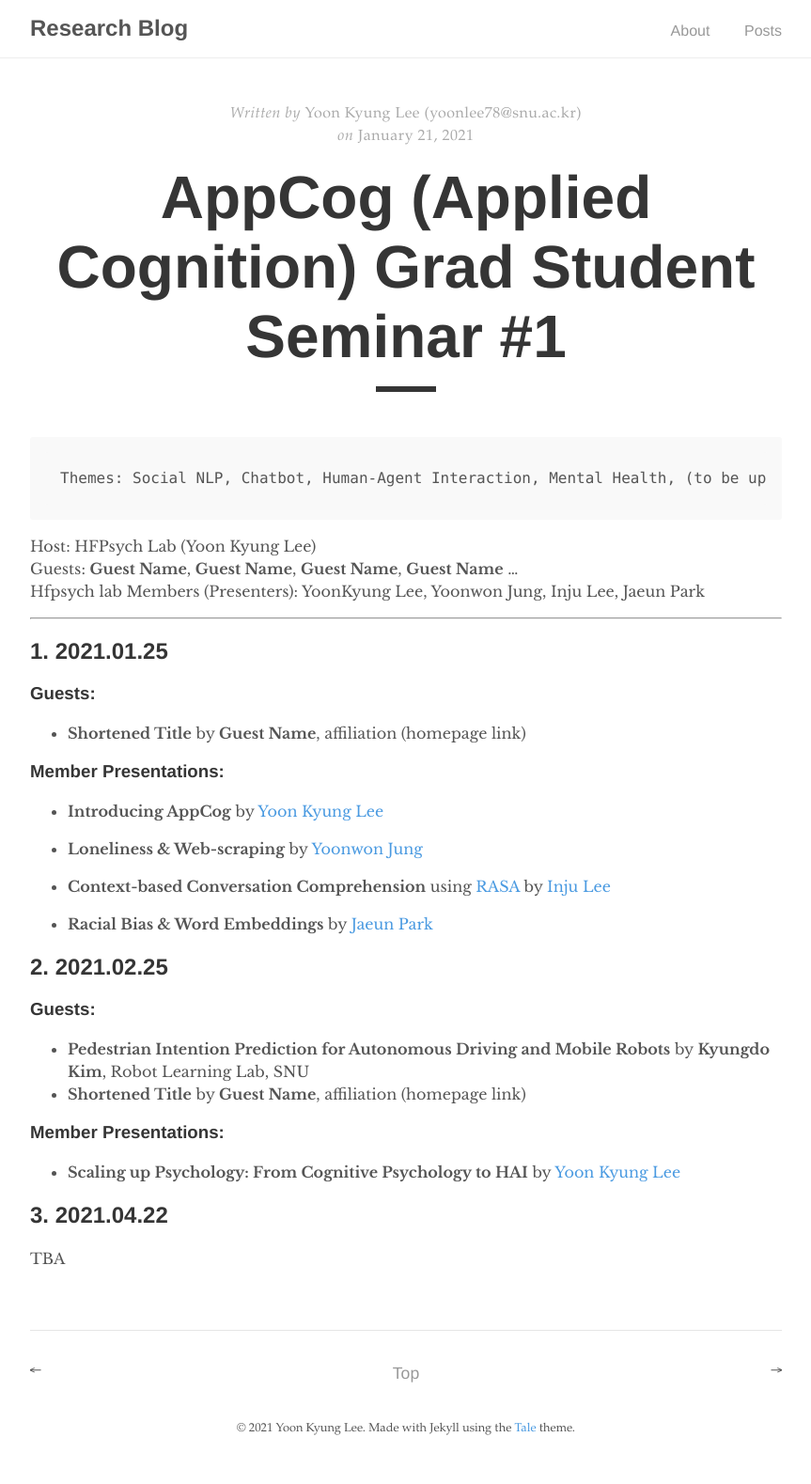
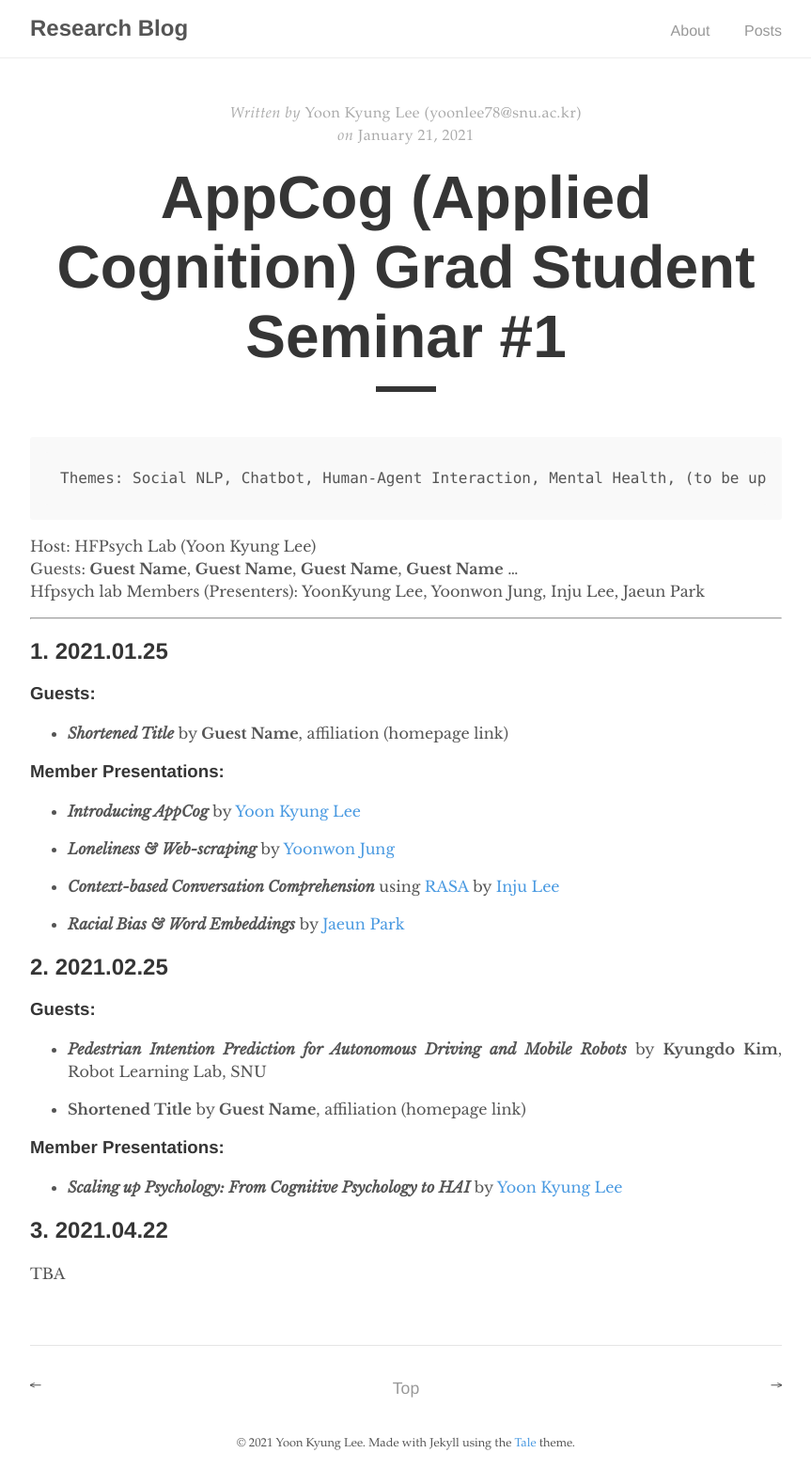
Before and after one commit to humanfactorspsych/blog, a Jekyll site: the page built from _posts/2021-01-21-appcog.md, in a window 1280 px wide. Shown: the whole page at 94% size, without its empty margins (208-1071 px from the left). Built offline with Jekyll 4.4.1, drawn with Linux system fonts in a browser that asks for light colours.

```diff
--- a/_posts/2021-01-21-appcog.md
+++ b/_posts/2021-01-21-appcog.md
@@ -16,28 +16,29 @@ Hfpsych lab Members (Presenters): YoonKyung Lee, Yoonwon Jung, Inju Lee, Jaeun P
 
 ### Guests:
 
--  **Shortened Title** by **Guest Name**, affiliation (homepage link)
+-  _**Shortened Title**_ by **Guest Name**, affiliation (homepage link)
 
 ### Member Presentations:
 
-- **Introducing AppCog** by [Yoon Kyung Lee]()
+- _**Introducing AppCog**_ by [Yoon Kyung Lee]()
 
-- **Loneliness & Web-scraping** by [Yoonwon Jung](http://hfpsych.snu.ac.kr/Portfolio/portfolio_YoonwonJung.html)
+- _**Loneliness & Web-scraping**_ by [Yoonwon Jung](http://hfpsych.snu.ac.kr/Portfolio/portfolio_YoonwonJung.html)
 
-- **Context-based Conversation Comprehension** using [RASA](https://rasa.com/) by [Inju Lee](http://hfpsych.snu.ac.kr/Portfolio/portfolio_InjuLee.html)
+- _**Context-based Conversation Comprehension**_ using [RASA](https://rasa.com/) by [Inju Lee](http://hfpsych.snu.ac.kr/Portfolio/portfolio_InjuLee.html)
 
-- **Racial Bias & Word Embeddings** by [Jaeun Park](http://hfpsych.snu.ac.kr/Portfolio/portfolio_JaeEunPark.html)
+- _**Racial Bias & Word Embeddings**_ by [Jaeun Park](http://hfpsych.snu.ac.kr/Portfolio/portfolio_JaeEunPark.html)
 
 ## 2. 2021.02.25
 
 ### Guests:
 
-- **Pedestrian Intention Prediction for Autonomous Driving and Mobile Robots** by **Kyungdo Kim**, Robot Learning Lab, SNU
+- _**Pedestrian Intention Prediction for Autonomous Driving and Mobile Robots**_ by **Kyungdo Kim**, Robot Learning Lab, SNU
+
 - **Shortened Title** by **Guest Name**, affiliation (homepage link)
 
 ### Member Presentations:
 
-- **Scaling up Psychology: From Cognitive Psychology to HAI** by [Yoon Kyung Lee](yoonlee78.github.io/about)
+- _**Scaling up Psychology: From Cognitive Psychology to HAI**_ by [Yoon Kyung Lee](yoonlee78.github.io/about)
 
 
 ## 3. 2021.04.22
```
